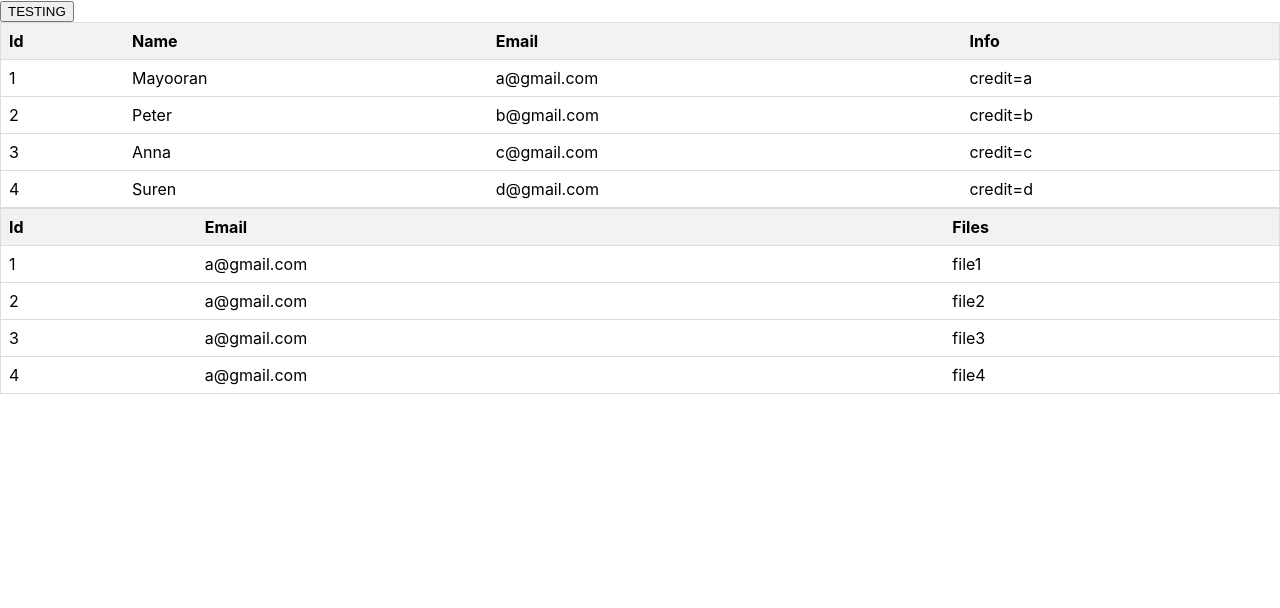
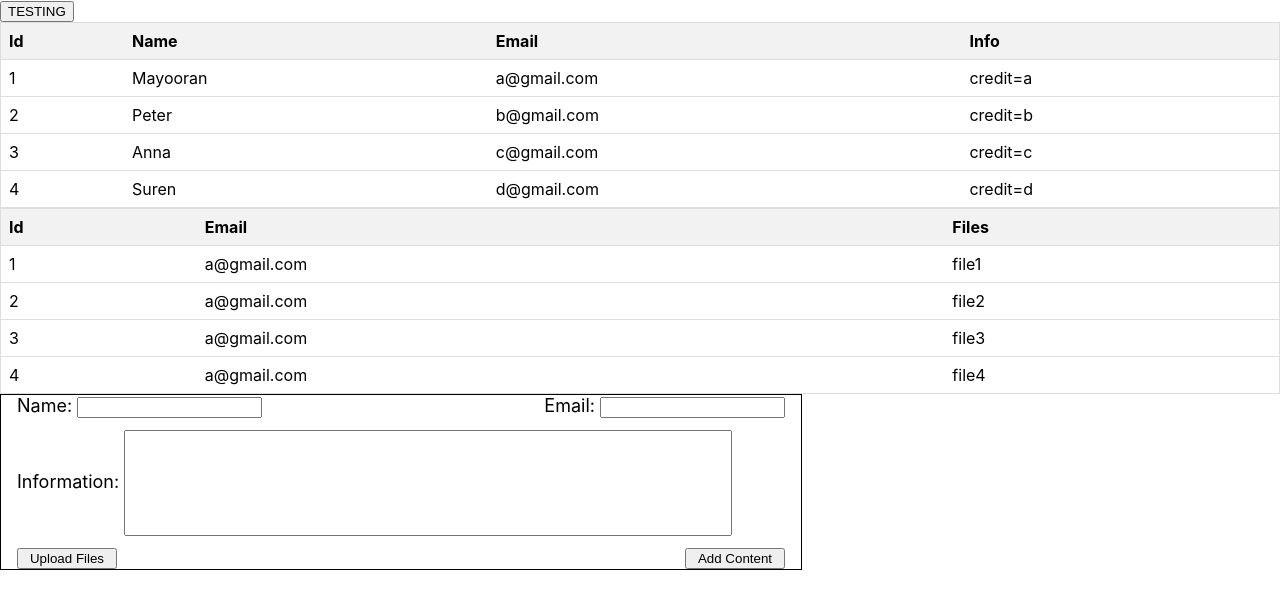
Before and after one commit to talK951/GmailScraperAndMaker, a React (Create React App) app: page / in a window 1280 px wide. Shown: the top 608 px of the page. Built offline with nearby package versions, Linux system fonts and the light colour scheme.

Commit message:
KAN-8-basic-styling

```diff
--- a/src/AddClientBox/AddClientBox.css
+++ b/src/AddClientBox/AddClientBox.css
@@ -1,6 +1,34 @@
 .box {
+    width: 800px;
+    display: flex;
+    justify-content: center;
+    border:1px solid black;
+}
+
+.container {
+    width: 96%;
     display:grid;
-    background-color: red;
-    gap: 3px;
-    grid-template-columns: 1fr 1fr 1fr;
+
+    gap: 12px;
+    grid-template-columns: 1fr 1fr;
+    font-size: large;
 }
+
+.information {
+    grid-column: span 2;
+}
+
+.information > .textbox {
+    width: 600px;
+    height: 100px;
+}
+
+.buttondiv, .grid-item-1 {
+    grid-column: span 2;
+    display:flex;
+    justify-content: space-between;
+}
+
+.buttondiv > button {
+    width: 100px;
+}
--- a/src/AddClientBox/AddClientBox.js
+++ b/src/AddClientBox/AddClientBox.js
@@ -3,18 +3,21 @@ import './AddClientBox.css';
 const AddClientBox = () => {
     return (
         <div className="box">
-            <div className="name">
-                Name: <input type="text" className="textbox" />
+            <div className="container">
+                <div className="grid-item-1">
+                    <div>Name: <input type="text" className="textbox" /></div>
+                    <div>Email: <input type="text" className="textbox" /></div>
+                </div>
+
+                <div className="information">
+                    Information: <input type="text" className="textbox" />
+                </div>
+
+                <div className="buttondiv">
+                    <button type="button">Upload Files</button>
+                    <button type="button">Add Content</button>
+                </div>
             </div>
-            <div className="email">
-                Email: <input type="text" className="textbox" />
-            </div>
-            <div className="information">
-                Information: <input type="text" className="textbox" />
-            </div>
-            <button type="button">Upload Files</button>
-            <button type="button">Add Content</button>
-
         </div>
      );
 }
--- a/src/App.js
+++ b/src/App.js
@@ -1,5 +1,6 @@
 import { ClientTable } from './ClientTable/ClientTable.js'
 import { EmailTable } from './EmailTable/EmailTable.js'
+import AddClientBox from './AddClientBox/AddClientBox.js';
 
 function App() {
   return (
@@ -7,6 +8,7 @@ function App() {
       <header className="App-header">
         <ClientTable />
         <EmailTable />
+        <AddClientBox />
       </header>
 
     </div>
```
